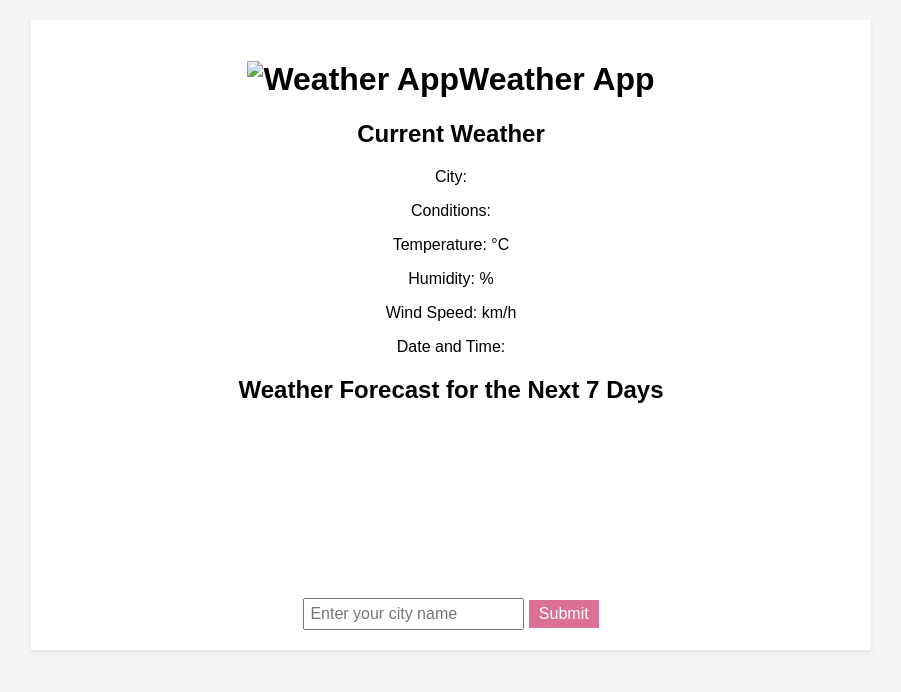
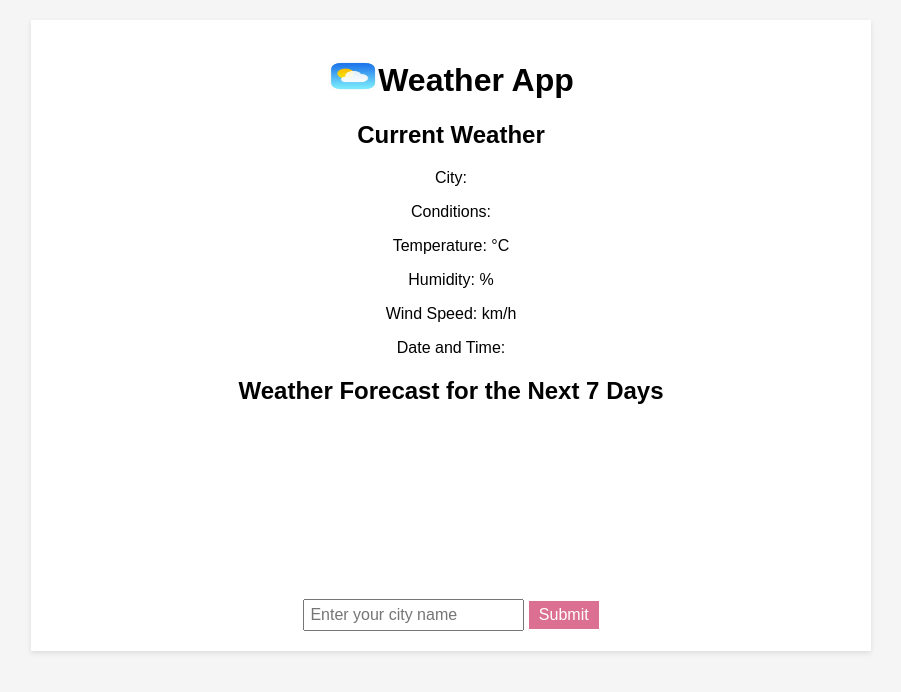
Before and after one commit to akshara0123/Weather-App, a plain HTML site: page index.html in a window 1280 px wide. Shown: the whole page, without its empty margins (189-1090 px from the left). Drawn offline with nearby package versions, Linux system fonts and the light colour scheme.

Commit message:
Update index.html

```diff
--- a/index.html
+++ b/index.html
@@ -6,7 +6,7 @@
 </head>
 <body>
   <div class="container">
-    <h1><img src="./Icons/unknown.jfif" alt="Weather App" width="50" height="30">Weather App</h1>
+    <h1><img src="./unknown.jfif" alt="Weather App" width="50" height="30">Weather App</h1>
     <div id="weather-info">
       <h2>Current Weather</h2>
       <p>City:<span id="city"></span></p>
```
